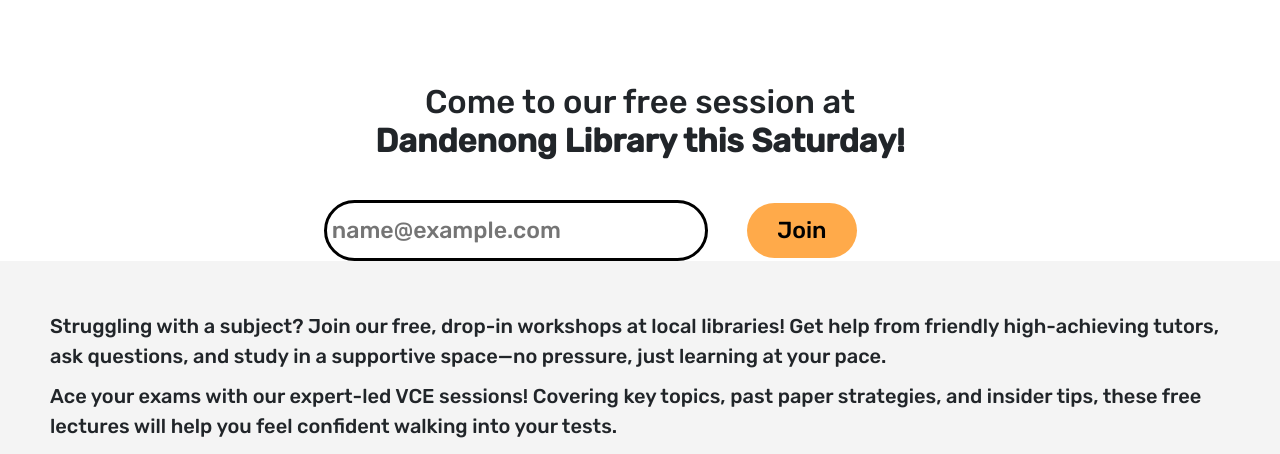
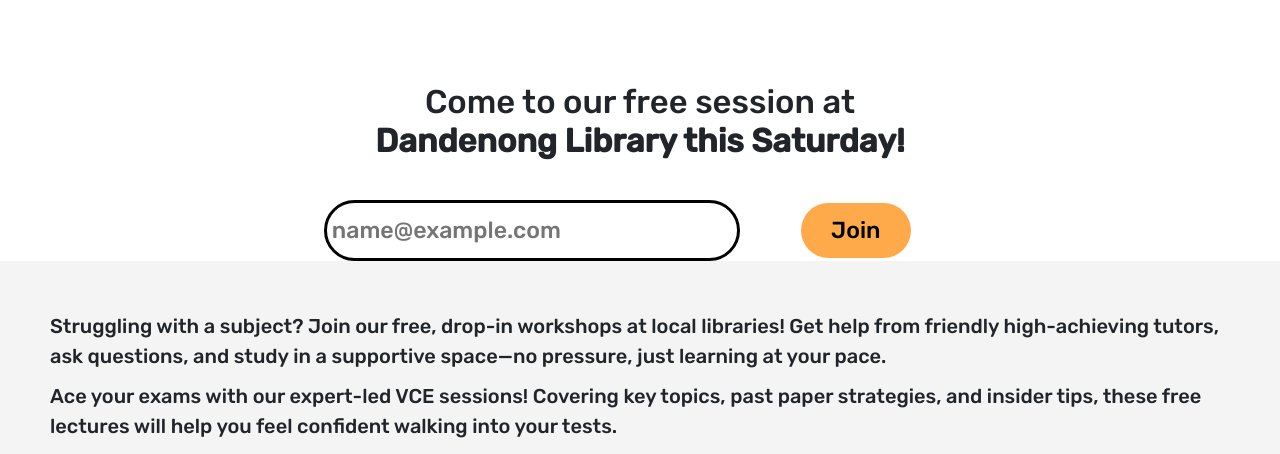
Before and after one commit to yinan-you/TUTOR-WEB-PROJECT, a Flask app: page / in a window 1280 px wide. Shown: the part 425-879 px from the top of the page. Run offline with Flask 3, Linux system fonts and the light colour scheme; some libraries are stand-ins or nearby versions.

Commit message:
Fixed distance between form and button
less columns will be taken in medium screens or larger

```diff
--- a/webapp/website/templates/home.html
+++ b/webapp/website/templates/home.html
@@ -26,7 +26,7 @@
   </div>
   <div class="d-none d-sm-block">
     <a href="#">
-      <button class="rounded-pill px-5 py-3" type="submit">
+      <button class="rounded-pill px-5 py-3" type="submit" style="width: 100%">
         Join Free Session
       </button>
     </a>
@@ -48,23 +48,23 @@
     class="row justify-content-center align-items-center"
     style="margin-top: 5vh"
   >
-    <div class="col-4 col-md-3 text-center">
+    <div class="col-5 col-md-4 text-center">
       <input
         type="email"
         class="rounded-pill px-2 py-3"
         id="email"
         name="email1"
         placeholder="name@example.com"
+        style="width: 100%"
       />
     </div>
-    <div class="col-3 text-center">
+    <div class="col-3 col-md-2 text-center">
       <button class="btn-secondary rounded-pill px-5 py-3" type="submit">
         Join
       </button>
     </div>
   </div>
 </form>
-
 <section id="What We Do">
   <div class="container-sm text-center"></div>
   <p>
```
